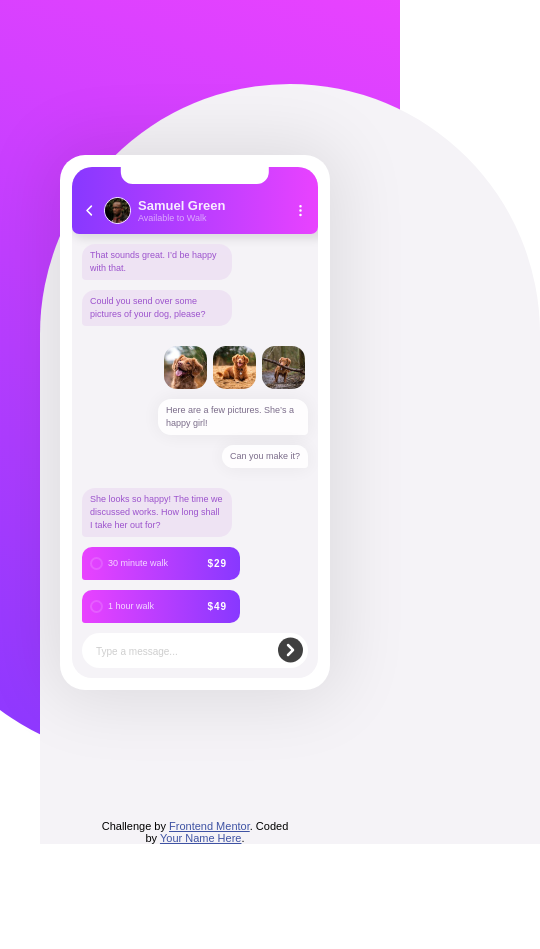
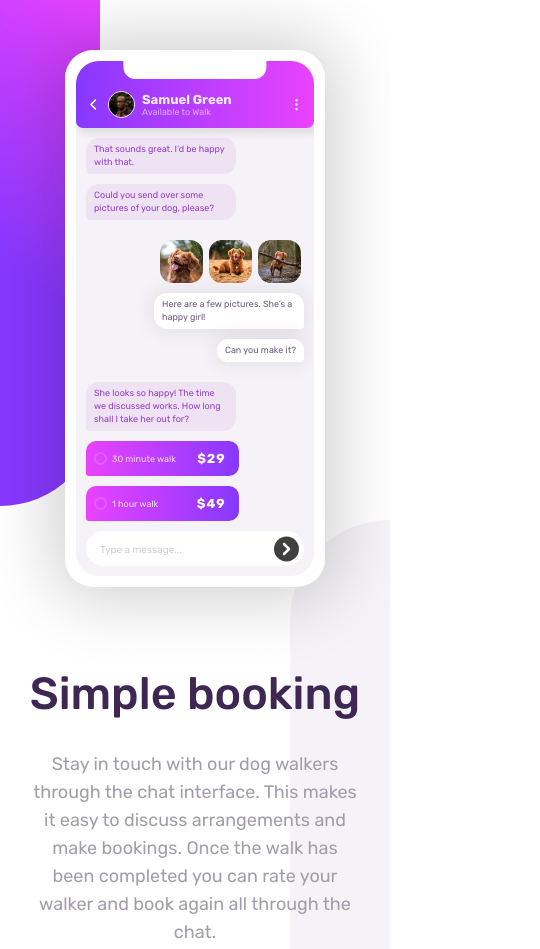
Before and after one commit to K4UNG/project-6-chat-app-illustration, a plain HTML site: page index.html in a window 390 px wide. Shown: the top 949 px of the page, 540 px wide, since content can reach past the window. Before the commit the page ends 844 px from the top, so only its background shows below. Drawn offline with Linux system fonts and the light colour scheme.

Commit message:
add text and mobile responsive

```diff
--- a/index.html
+++ b/index.html
@@ -8,13 +8,18 @@
 
   <title>Frontend Mentor | [Challenge Name Here]</title>
 
+  <link rel="preconnect" href="https://fonts.googleapis.com">
+  <link rel="preconnect" href="https://fonts.gstatic.com" crossorigin>
+  <link href="https://fonts.googleapis.com/css2?family=Rubik:wght@400;500;700&display=swap" rel="stylesheet">
+
   <link rel="stylesheet" href="styles.css">
 </head>
 <body>
+  <div class="main">
   <div class="left-bg"></div>
   <div class="right-bg"></div>
 
-  <div class="main">
+  <div class="phone">
     <div class="app">
       <div class="header">
 
@@ -95,5 +100,6 @@
     Challenge by <a href="https://www.frontendmentor.io?ref=challenge" target="_blank">Frontend Mentor</a>.
     Coded by <a href="#">Your Name Here</a>.
   </div>
+</div>
 </body>
 </html>
--- a/styles.css
+++ b/styles.css
@@ -9,8 +9,6 @@
 .attribution a {
     color: hsl(228, 45%, 44%);
 }
-
-@import url('https://fonts.googleapis.com/css2?family=Rubik:wght@400;500;600;700&display=swap');
 
 :root {
     /* text */
@@ -37,19 +35,16 @@
     margin: 0;
     padding: 0;
     box-sizing: border-box;
+    font-family: 'Rubik', sans-serif;
 }
 
-body {
+.main {
     height: 100vh;
-    overflow: hidden;
+    overflow-x: hidden;
     display: flex;
     justify-content: center;
     align-items: center;
-    font-family: 'Rubik', sans-serif;
-}
-
-.text {
-    display: none;
+    position: relative;
 }
 
 .left-bg {
@@ -58,7 +53,7 @@ body {
     left: -100px;
     width: 500px;
     height: 90vh;
-    background-image: linear-gradient(200deg, var(--gradient-magenta), var(--gradient-violet));
+    background-image: linear-gradient(220deg, var(--gradient-magenta), var(--gradient-violet), var(--gradient-violet));
     border-bottom-left-radius: 250px;
     border-bottom-right-radius: 250px;
     z-index: -1;
@@ -76,16 +71,16 @@ body {
     z-index: -1;
 }
 
-.main {
-    width: 270px;
+.phone {
+    width: 260px;
     background-color: white;
-    box-shadow: 0 0 70px 10px rgba(0,0,0,.1);
-    border-radius: 25px;
-    padding: 12px;
+    box-shadow: 0 0 70px 10px rgba(0,0,0,.2);
+    border-radius: 28px;
+    padding: 11px;
 }
 
 .app {
-    border-radius: 20px;
+    border-radius: 23px;
     background-color: var(--app-bg);
     overflow: hidden;
 }
@@ -102,7 +97,7 @@ body {
 }
 
 .notch {
-    height: 17px;
+    height: 18px;
     width: 60%;
     background-color: white;
     position: absolute;
@@ -179,7 +174,6 @@ body {
     font-size: 9px;
     line-height: 13px;
     font-weight: 400;
-    opacity: .9;
     width: fit-content;
 }
 
@@ -199,7 +193,7 @@ body {
     background-color: white;
     color: var(--desaturated-dark-violet);
     border-bottom-right-radius: 4px;
-    box-shadow: 0 0 20px 3px rgba(0,0,0,.05);
+    box-shadow: 0 0 20px 3px rgba(0,0,0,.08);
     margin-right: 0;
     margin-left: auto;
 }
@@ -237,7 +231,7 @@ body {
 }
 
 .price {
-    font-size: 10px;
+    font-size: 13px;
     font-weight: 800;
     letter-spacing: 1px;
 }
@@ -280,3 +274,51 @@ body {
     transform: translateY(-50%);
     cursor: pointer;
 }
+
+.text {
+    max-width: 40%;
+    margin-left: 7%;
+}
+
+.text h1 {
+    font-size: 45px;
+    font-weight: 500;
+    color: var(--very-dark-desaturated-violet);
+    margin-bottom: 30px;
+}
+
+.text p {
+    color: var(--dark-grayish-violet);
+    font-size: 18px;
+    line-height: 28px;
+    font-weight: 400;
+}
+
+@media (max-width: 800px) {
+    .main {
+        flex-direction: column;
+        height: auto;
+    }
+
+    .left-bg {
+        width: 200px;
+        height: 60vh;
+        left: -100px;
+    }
+
+    .right-bg {
+        width: 200px;
+        height: 60vh;
+        right: -100px;
+    }
+
+    .phone {
+        margin: 50px 0;
+    }
+
+    .text {
+        max-width: 85%;
+        margin: 30px 0 80px;
+        text-align: center;
+    }
+}
```
